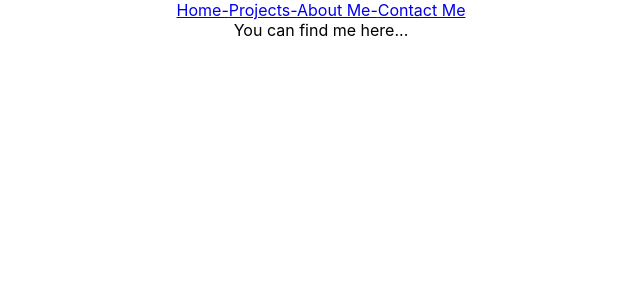
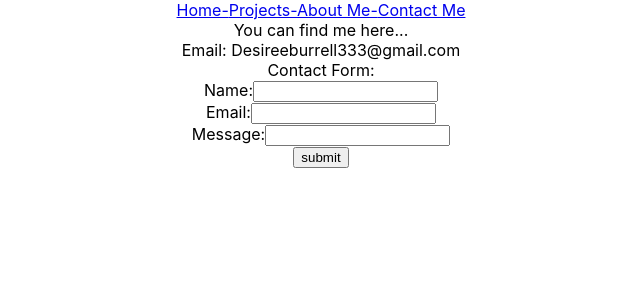
Before and after one commit to DesireeBurrell/DesireeBurrell.github.io, a React (Create React App) app: page /contact in a window 1280 px wide. Shown: the top 300 px of the page, without its empty margins (319-959 px from the left). Built offline with nearby package versions, Linux system fonts and the light colour scheme.

Commit message:
finish project page almost done contact page

```diff
--- a/src/components/contacts.js
+++ b/src/components/contacts.js
@@ -1,5 +1,6 @@
 import React from 'react'
 import {Link}from 'react-router-dom'
+
 function Contacts() {
     return (
         <div>
@@ -10,7 +11,22 @@ function Contacts() {
             <Link to ='/contact'>Contact Me</Link>
             </div>
             <div className='msg'>
-                You can find me here...
+                You can find me here... <br/>
+                Email: Desireeburrell333@gmail.com <br/>
+                Contact Form: <br/>
+                Name:
+                <input type="text">
+                    </input> <br/>
+                Email:
+                <input type="text">
+                    </input>    <br/>
+                Message:
+                <input type="text">
+                    </input><br/>
+
+                <button>
+                    submit
+                    </button>
             </div>
         </div>
     )
--- a/src/components/projects.js
+++ b/src/components/projects.js
@@ -12,7 +12,8 @@ function Projects() {
             <div className='msg'>
                 This is my project page....
             </div>
-            <a href="https://www.w3schools.com">Visit W3Schools.com!</a>
+            <a href="https://github.com/DesireeBurrell/hw2">Visit myfavoritelink</a> <br/>
+            <a href="https://github.com/DesireeBurrell/design-pad">Visit myDesignPad</a>
         </div>
     )
 }
```
